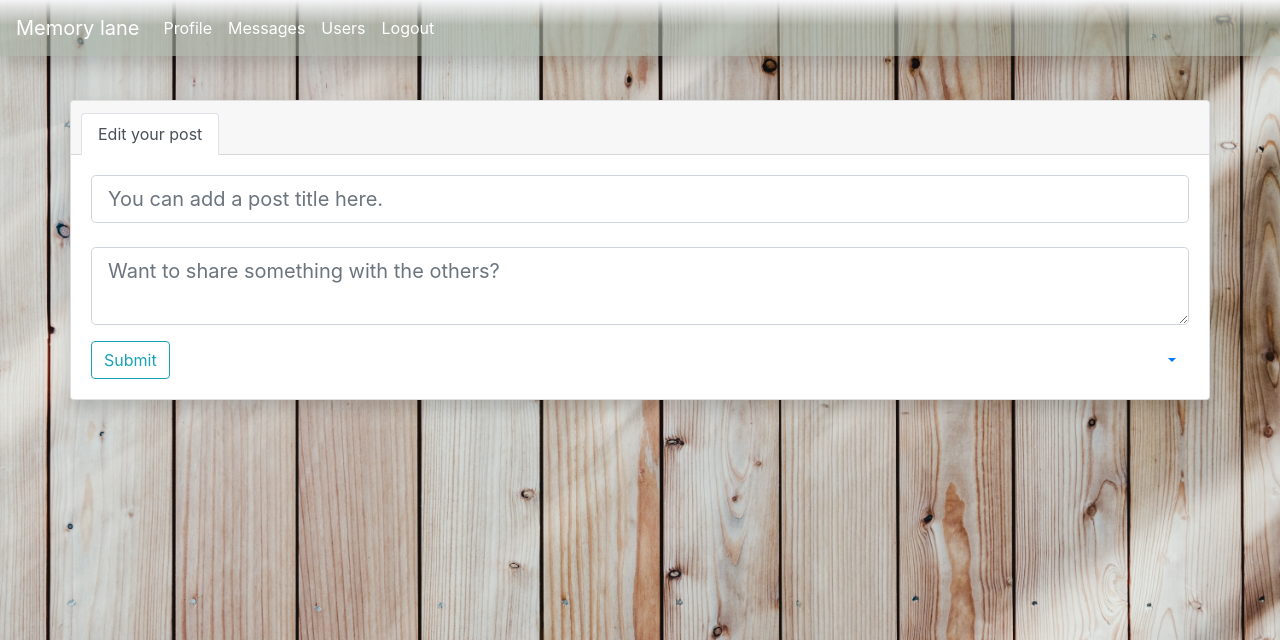
After one commit to MerisCulic/MemoryLane, a Flask app: template templates/post_edit.html in a window 1280 px wide. The commit adds this page. Shown: the top 640 px of the page. Run offline with Flask 2, Linux system fonts and the light colour scheme; the template is opened without the code that fills it: values that come from a table or form of the project are taken from there, others are empty; some libraries are stand-ins or nearby versions.

Commit message:
Add post edit function and post author's profile pic display

```diff
--- a/forms.py
+++ b/forms.py
@@ -1,7 +1,7 @@
 from models import db, User
 from flask_wtf import FlaskForm
 from flask_wtf.file import FileField, FileAllowed
-from wtforms import StringField, PasswordField, SubmitField
+from wtforms import StringField, PasswordField, SubmitField, TextAreaField
 from wtforms.validators import DataRequired, Length, Email, EqualTo, ValidationError
 from flask import request
 
@@ -42,3 +42,9 @@ class UpdateProfileForm(FlaskForm):
             user = db.query(User).filter_by(email=email.data).first()
             if user:
                 raise ValidationError('That email address is already taken! Please enter a different one.')
+
+
+class PostForm(FlaskForm):
+    title = StringField('Title', render_kw={"placeholder": "You can add a post title here."})
+    content = TextAreaField('Content', validators=[DataRequired()], render_kw={"placeholder": "Want to share something with the others?"})
+    submit = SubmitField('Submit')
--- a/main.py
+++ b/main.py
@@ -2,10 +2,10 @@ import os
 import uuid
 import hashlib
 import secrets
+from flask import Flask, render_template, request, redirect, url_for, make_response, flash, abort
+from models import User, Messages, db, Posts
+from forms import RegistrationForm, LoginForm, UpdateProfileForm, PostForm
 from PIL import Image
-from flask import Flask, render_template, request, redirect, url_for, make_response, flash
-from models import User, Messages, db, Posts
-from forms import RegistrationForm, LoginForm, UpdateProfileForm
 from datetime import datetime
 
 
@@ -17,8 +17,8 @@ app.config['SECRET_KEY'] = b'\xbf,\x92\xda\x11\x844\xae\xf4i\xd36\x01\xef\xb4'
 @app.route("/")
 def index():
     session_token = request.cookies.get("session_token")
-    if session_token:
-        user = db.query(User).filter_by(session_token=session_token).first()
+    user = db.query(User).filter_by(session_token=session_token).first()
+    if user:
         return redirect(url_for('profile', user=user))
     else:
         return render_template('index.html')
@@ -32,7 +32,7 @@ def register():
             name = form.firstname.data + " " + form.surname.data
             hashed_password = hashlib.sha256(form.password.data.encode()).hexdigest()
             user = User(name=name, firstname=form.firstname.data, surname=form.surname.data,
-                        email=form.email.data, password=hashed_password, image_file='default_avatar.jpg')
+                        email=form.email.data, password=hashed_password)
 
             session_token = str(uuid.uuid4())
             user.session_token = session_token
@@ -141,7 +141,7 @@ def update_profile():
             form.surname.data = user.surname
             form.email.data = user.email
 
-        return render_template("update_profile.html", user=user, form=form)
+        return render_template("profile_edit.html", user=user, form=form)
     else:
         flash('You need to be logged in to edit your profile page!', 'danger')
         return render_template('index.html')
@@ -246,36 +246,30 @@ def user_details(user_id):
 def addpost():
     session_token = request.cookies.get("session_token")
     user = db.query(User).filter_by(session_token=session_token).first()
+    if user:
+        form = PostForm()
+        if form.validate_on_submit():
+            post = Posts(title=form.title.data, content=form.content.data, user_id=user.id, date_posted=datetime.now())
 
-    if request.method == "GET":
-        if user:
-            return render_template('add_post.html')
-        else:
-            return render_template('index.html')
+            db.add(post)
+            db.commit()
 
-    if request.method == "POST":
-
-        title = request.form.get("title")
-        content = request.form.get("content")
-        author = user.name
-
-        post = Posts(title=title, author=author, content=content, date_posted=datetime.now())
-
-        db.add(post)
-        db.commit()
-
-        flash('Post added!', 'info')
-        return redirect(url_for('home'))
+            flash('Post added!', 'success')
+            return redirect(url_for('home'))
+        return render_template('home.html', form=form)
+    else:
+        return render_template('index.html')
 
 
 @app.route('/home', methods=['GET'])
 def home():
     session_token = request.cookies.get("session_token")
     user = db.query(User).filter_by(session_token=session_token).first()
+    form = PostForm()
 
     posts = db.query(Posts).order_by(Posts.date_posted.desc()).all()
 
-    return render_template('home.html', posts=posts, user=user)
+    return render_template('home.html', posts=posts, user=user, form=form)
 
 
 @app.route('/post/<int:post_id>')
@@ -287,7 +281,33 @@ def post(post_id):
 
     date_posted = post.date_posted.strftime('%B %d, %Y')
 
-    return render_template('post.html', post=post, user=user, date_posted=date_posted)
+    return render_template('post_edit.html', post=post, user=user, date_posted=date_posted)
+
+
+@app.route('/post/<int:post_id>/edit', methods=["GET", "POST"])
+def post_edit(post_id):
+    session_token = request.cookies.get("session_token")
+    user = db.query(User).filter_by(session_token=session_token).first()
+    if not user:
+        return redirect(url_for('index'))
+
+    post = db.query(Posts).get(int(post_id))
+
+    if post.author.name != user.name:
+        abort(403)
+    form = PostForm()
+    if form.validate_on_submit():
+        post.title = form.title.data
+        post.content = form.content.data
+        db.commit()
+
+        flash('Your post has been updated!', 'success')
+        return redirect(url_for('home', post_id=post.id))
+
+    elif request.method == 'GET':
+        form.title.data = post.title
+        form.content.data = post.content
+    return render_template('post_edit.html', form=form, post=post)
 
 
 @app.route('/postdelete/<int:post_id>', methods=['POST'])
@@ -297,7 +317,7 @@ def post_delete(post_id):
 
     post = db.query(Posts).get(post_id)
 
-    if post.author == user.name:
+    if post.author.name == user.name:
         db.delete(post)
         db.commit()
 
--- a/templates/index.html
+++ b/templates/index.html
@@ -1,6 +1,6 @@
 {% extends "landing_page.html" %}
 
-{% block title %}{% endblock title %}
+{% block title %}Memory Lane{% endblock title %}
 {% block content %}
 <div class="container content white shadow"><br>
 <h1>Welcome to the app!</h1>
--- /dev/null
+++ b/templates/post_edit.html
@@ -0,0 +1,52 @@
+{% extends "base.html" %}
+
+{% block title %}Edit post{% endblock title %}
+{% block content %}
+    <div class="container shadow card social-timeline-card" style="padding-left: 0; padding-right: 0">
+        <div class="card-header">
+            <ul class="nav nav-tabs card-header-tabs" id="myTab" role="tablist">
+                <li class="nav-item">
+                    <a class="nav-link active" role="tab" >Edit your post</a>
+                </li>
+            </ul>
+        </div>
+        <div class="card-body">
+            <form method="POST" action="{{ url_for('post_edit', post_id=post.id) }}">
+            {{ form.csrf_token }}
+                <div class="tab-content" id="myTabContent">
+                    <div class="tab-pane fade active show" id="posts" role="tabpanel" aria-labelledby="posts-tab">
+                        <div class="form-group">
+                          {{ form.title(class="form-control form-control-lg") }}<br>
+                            {% if form.content.errors %}
+                                {{ form.content(class="form-control form-control-lg is-invalid") }}
+                                <div class="invalid-feedback">
+                                    {% for error in form.content.errors %}
+                                        <span>{{ error }}</span>
+                                    {% endfor %}
+                                </div>
+                            {% else %}
+                                {{ form.content(class="form-control form-control-lg") }}
+                            {% endif %}
+                        </div>
+                    </div>
+                </div>
+                <div class="btn-toolbar justify-content-between">
+                    <div class="btn-group">
+                        {{ form.submit(class="btn btn-outline-info") }}
+                    </div>
+                    <div class="btn-group">
+                        <button id="btnGroupDrop1" type="button" class="btn btn-link dropdown-toggle" data-toggle="dropdown" aria-haspopup="true" aria-expanded="false">
+                            <i class="fa fa-globe"></i>
+                        </button>
+                        <div class="dropdown-menu " aria-labelledby="btnGroupDrop1">
+                            <a class="dropdown-item" href="#"><i class="fa fa-globe"></i> Public</a>
+                            <a class="dropdown-item" href="#"><i class="fa fa-users"></i> Friends</a>
+                            <a class="dropdown-item" href="#"><i class="fa fa-user"></i> Just me</a>
+                        </div>
+                    </div>
+                </div>
+            </form>
+        </div>
+    </div>
+
+{% endblock content %}
--- a/templates/profile.html
+++ b/templates/profile.html
@@ -159,8 +159,6 @@
                         <a class="card-link" href="#">
                             <h5 class="card-title">Lorem ipsum dolor sit amet, consectetur adip.</h5>
                         </a>
-                        <img src="img/gallery/1a.jpg" alt="" class="img-fluid">
-
                     </div>
                     <div class="card-footer">
                         <a href="#" class="card-link"><i class="fa fa-gittip"></i> Like</a>
```
Also changed, not shown: models.py (+5 -2 lines), templates/add_post.html (deleted, +0 -33 lines), templates/home.html (+65 -20 lines), templates/post.html (deleted, +0 -58 lines), templates/profile_edit.html (renamed from templates/update_profile.html), 1 other file.
